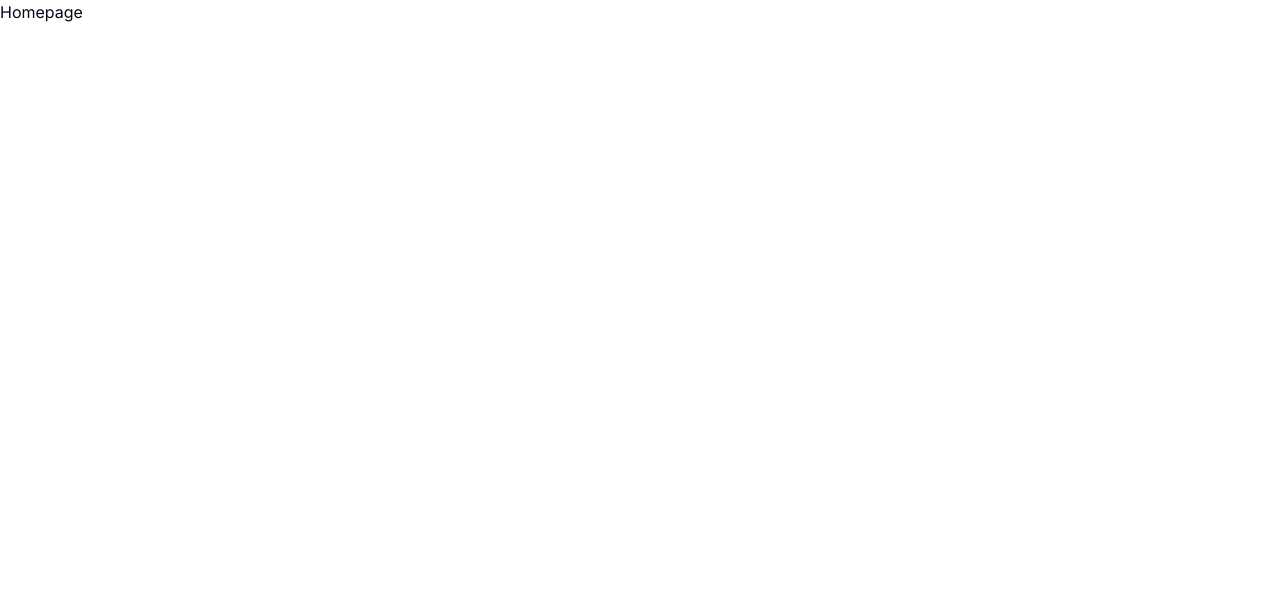
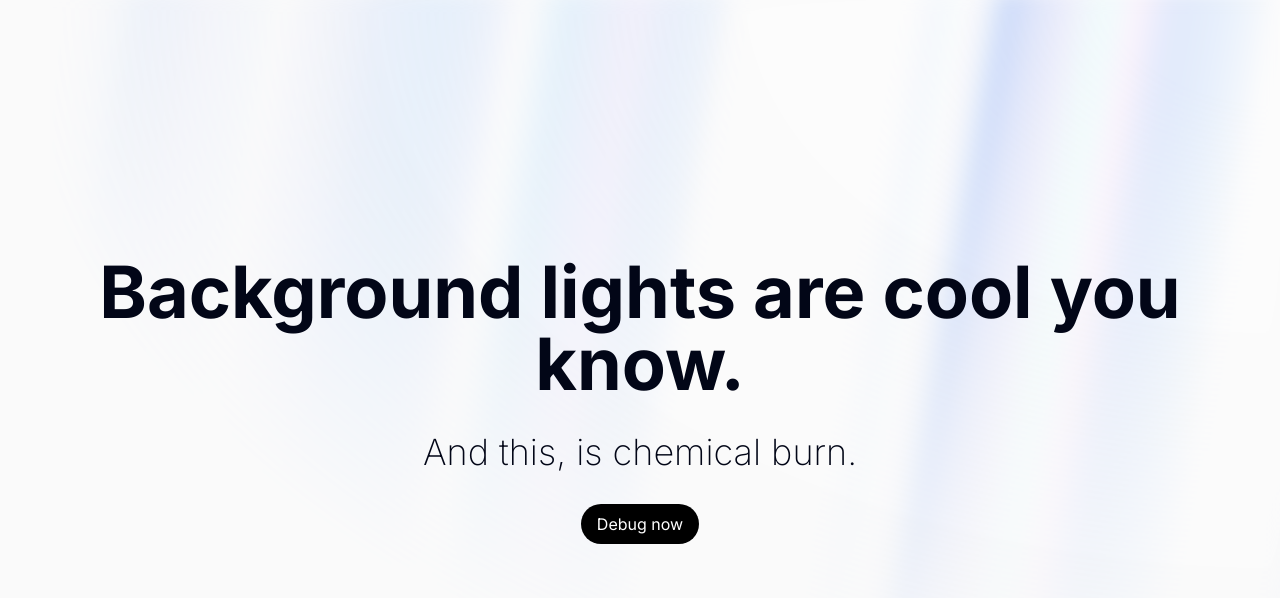
Before and after one commit to OmBharti999/new-chat, a Next.js app: page / in a window 1280 px wide. Shown: the top 598 px of the page. Built offline with nearby package versions, Linux system fonts and the light colour scheme.

Commit message:
add aurora background

```diff
--- a/app/(root)/page.tsx
+++ b/app/(root)/page.tsx
@@ -1,7 +1,11 @@
-import React from "react";
+import { AuroraBackgroundDemo } from "@/components/shared/background";
 
 const Homepage = () => {
-  return <div>Homepage</div>;
+  return (
+    <div>
+      <AuroraBackgroundDemo />
+    </div>
+  );
 };
 
 export default Homepage;
--- /dev/null
+++ b/components/shared/background.tsx
@@ -0,0 +1,32 @@
+"use client";
+
+import { motion } from "framer-motion";
+import React from "react";
+import { AuroraBackground } from "../ui/aurora-background";
+
+export function AuroraBackgroundDemo() {
+  return (
+    <AuroraBackground>
+      <motion.div
+        initial={{ opacity: 0.0, y: 40 }}
+        whileInView={{ opacity: 1, y: 0 }}
+        transition={{
+          delay: 0.3,
+          duration: 0.8,
+          ease: "easeInOut",
+        }}
+        className="relative flex flex-col gap-4 items-center justify-center px-4"
+      >
+        <div className="text-3xl md:text-7xl font-bold dark:text-white text-center">
+          Background lights are cool you know.
+        </div>
+        <div className="font-extralight text-base md:text-4xl dark:text-neutral-200 py-4">
+          And this, is chemical burn.
+        </div>
+        <button className="bg-black dark:bg-white rounded-full w-fit text-white dark:text-black px-4 py-2">
+          Debug now
+        </button>
+      </motion.div>
+    </AuroraBackground>
+  );
+}
--- /dev/null
+++ b/components/ui/aurora-background.tsx
@@ -0,0 +1,54 @@
+"use client";
+import { cn } from "@/lib/utils";
+import React, { ReactNode } from "react";
+
+interface AuroraBackgroundProps extends React.HTMLProps<HTMLDivElement> {
+  children: ReactNode;
+  showRadialGradient?: boolean;
+}
+
+export const AuroraBackground = ({
+  className,
+  children,
+  showRadialGradient = true,
+  ...props
+}: AuroraBackgroundProps) => {
+  return (
+    <main>
+      <div
+        className={cn(
+          "relative flex flex-col  h-[100vh] items-center justify-center bg-zinc-50 dark:bg-zinc-900  text-slate-950 transition-bg",
+          className
+        )}
+        {...props}
+      >
+        <div className="absolute inset-0 overflow-hidden">
+          <div
+            //   I'm sorry but this is what peak developer performance looks like // trigger warning
+            className={cn(
+              `
+            [--white-gradient:repeating-linear-gradient(100deg,var(--white)_0%,var(--white)_7%,var(--transparent)_10%,var(--transparent)_12%,var(--white)_16%)]
+            [--dark-gradient:repeating-linear-gradient(100deg,var(--black)_0%,var(--black)_7%,var(--transparent)_10%,var(--transparent)_12%,var(--black)_16%)]
+            [--aurora:repeating-linear-gradient(100deg,var(--blue-500)_10%,var(--indigo-300)_15%,var(--blue-300)_20%,var(--violet-200)_25%,var(--blue-400)_30%)]
+            [background-image:var(--white-gradient),var(--aurora)]
+            dark:[background-image:var(--dark-gradient),var(--aurora)]
+            [background-size:300%,_200%]
+            [background-position:50%_50%,50%_50%]
+            filter blur-[10px] invert dark:invert-0
+            after:content-[""] after:absolute after:inset-0 after:[background-image:var(--white-gradient),var(--aurora)]
+            after:dark:[background-image:var(--dark-gradient),var(--aurora)]
+            after:[background-size:200%,_100%]
+            after:animate-aurora after:[background-attachment:fixed] after:mix-blend-difference
+            pointer-events-none
+            absolute -inset-[10px] opacity-50 will-change-transform`,
+
+              showRadialGradient &&
+                `[mask-image:radial-gradient(ellipse_at_100%_0%,black_10%,var(--transparent)_70%)]`
+            )}
+          ></div>
+        </div>
+        {children}
+      </div>
+    </main>
+  );
+};
--- a/tailwind.config.ts
+++ b/tailwind.config.ts
@@ -1,13 +1,17 @@
-import type { Config } from "tailwindcss"
+import type { Config } from "tailwindcss";
+const {
+  default: flattenColorPalette,
+} = require("tailwindcss/lib/util/flattenColorPalette");
 
+/** @type {import('tailwindcss').Config} */
 const config = {
   darkMode: ["class"],
   content: [
-    './pages/**/*.{ts,tsx}',
-    './components/**/*.{ts,tsx}',
-    './app/**/*.{ts,tsx}',
-    './src/**/*.{ts,tsx}',
-	],
+    "./pages/**/*.{ts,tsx}",
+    "./components/**/*.{ts,tsx}",
+    "./app/**/*.{ts,tsx}",
+    "./src/**/*.{ts,tsx}",
+  ],
   prefix: "",
   theme: {
     container: {
@@ -67,14 +71,34 @@
           from: { height: "var(--radix-accordion-content-height)" },
           to: { height: "0" },
         },
+        aurora: {
+          from: {
+            backgroundPosition: "50% 50%, 50% 50%",
+          },
+          to: {
+            backgroundPosition: "350% 50%, 350% 50%",
+          },
+        },
       },
       animation: {
         "accordion-down": "accordion-down 0.2s ease-out",
         "accordion-up": "accordion-up 0.2s ease-out",
+        aurora: "aurora 60s linear infinite",
       },
     },
   },
-  plugins: [require("tailwindcss-animate")],
-} satisfies Config
+  plugins: [require("tailwindcss-animate"), addVariablesForColors],
+} satisfies Config;
 
-export default config
+export default config;
+
+function addVariablesForColors({ addBase, theme }: any) {
+  let allColors = flattenColorPalette(theme("colors"));
+  let newVars = Object.fromEntries(
+    Object.entries(allColors).map(([key, val]) => [`--${key}`, val])
+  );
+
+  addBase({
+    ":root": newVars,
+  });
+}
```
